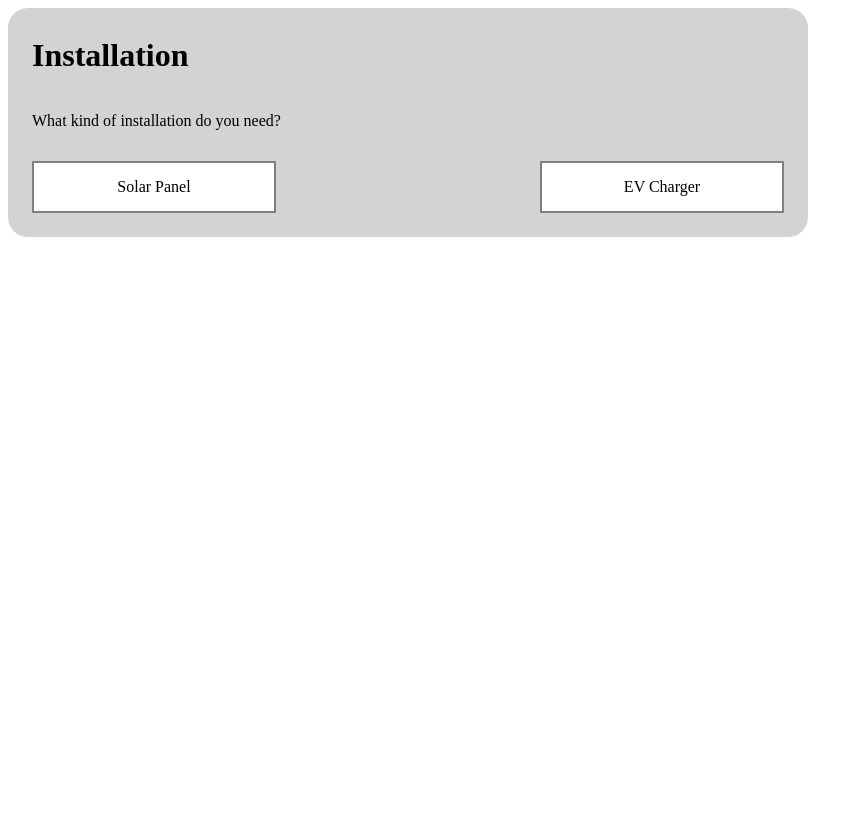
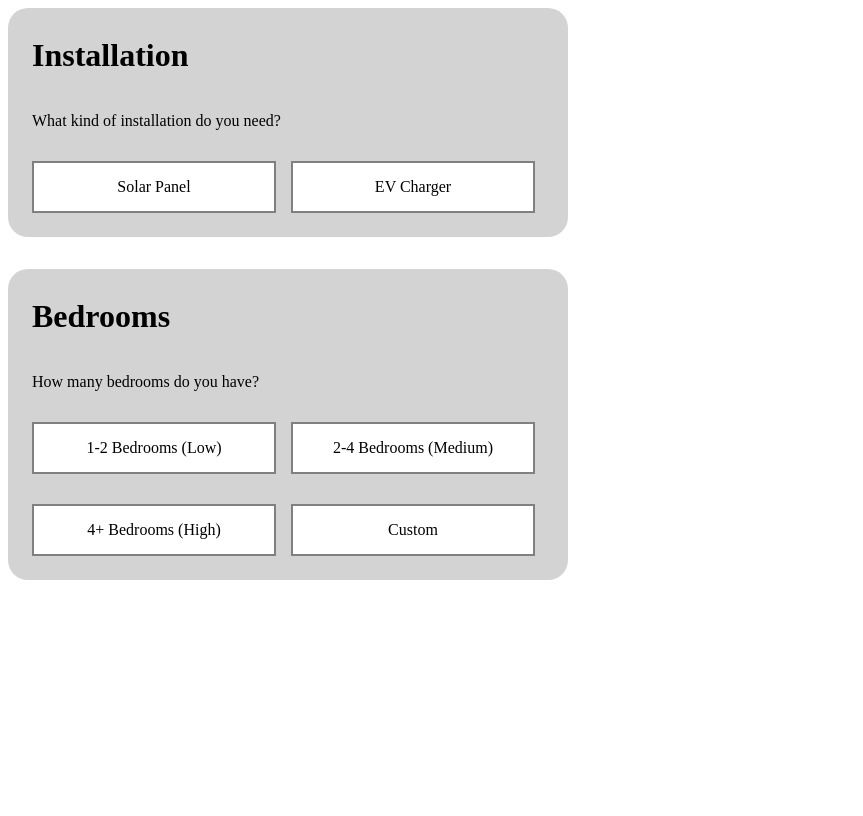
Before and after one commit to masontyoung11/appointment-system, a Django app: page /create_appointment in a window 1280 px wide. Shown: the whole page, without its empty margins (0-863 px from the left). Run offline with Django 5.2, Linux system fonts and the light colour scheme.

Commit message:
Add bedroom selection options to appointment creation form with updated styles

```diff
--- a/appointment/static/create_appointment.css
+++ b/appointment/static/create_appointment.css
@@ -36,7 +36,7 @@ input[type="checkbox"]:checked + label {
     display: flex;
     flex-direction: column;
 
-    width: 50rem;
+    width: 35rem;
 
     border-radius: 20px;
 }
@@ -45,5 +45,4 @@ input[type="checkbox"]:checked + label {
     display: flex;
     flex-wrap: wrap;
     gap: 15px;
-    justify-content: space-between;
 }
--- a/appointment/templates/create_appointment.html
+++ b/appointment/templates/create_appointment.html
@@ -25,7 +25,24 @@
                 </div>
             </div>
 
+            <div class="bedroom-amm-container container">
+                <h1 class="bedroom-amm-title form-title">Bedrooms</h1>
+                <p class="bedroom-amm-description description">How many bedrooms do you have?</p>
 
+                <div class="bedroom-amm-options options">
+                    <input type="checkbox" class="low-bedrooms option-btn" id="low-bedrooms" name="low-bedrooms installation-type" value="low-bedrooms" onclick="selectOnlyOne(this)">
+                    <label class="option-btn-label" for="low-bedrooms">1-2 Bedrooms (Low)</label>
+
+                    <input type="checkbox" class="medium-bedrooms option-btn" id="medium-bedrooms" name="medium-bedrooms installation-type" value="medium-bedrooms" onclick="selectOnlyOne(this)">
+                    <label class="option-btn-label" for="medium-bedrooms">2-4 Bedrooms (Medium)</label>
+
+                    <input type="checkbox" class="high-bedrooms option-btn" id="high-bedrooms" name="high-bedrooms installation-type" value="high-bedrooms" onclick="selectOnlyOne(this)">
+                    <label class="option-btn-label" for="high-bedrooms">4+ Bedrooms (High)</label>
+
+                    <input type="checkbox" class="custom-bedrooms option-btn" id="custom-bedrooms" name="custom-bedrooms installation-type" value="custom-bedrooms" onclick="selectOnlyOne(this)">
+                    <label class="option-btn-label" for="custom-bedrooms">Custom</label>
+                </div>
+            </div>
         </div>
     </form>
 
```
